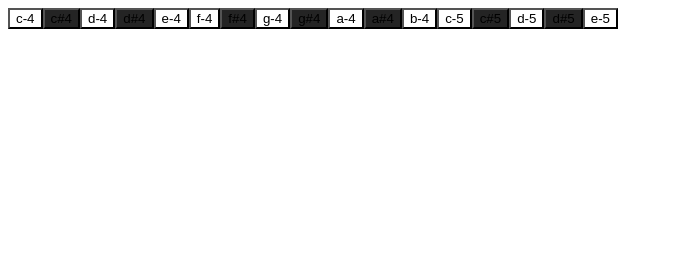
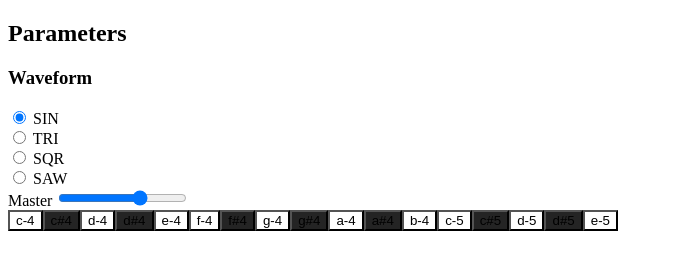
Before and after one commit to wendellduos/mistful-synth, a plain HTML site: page index.html in a window 1280 px wide. Shown: the whole page, without its empty margins (0-673 px from the left). Drawn offline with Linux system fonts and the light colour scheme.

Commit message:
Update index.html

```diff
--- a/index.html
+++ b/index.html
@@ -5,8 +5,68 @@
     <meta name="viewport" content="width=device-width, initial-scale=1.0" />
     <title>Wistful - Synth</title>
     <link rel="stylesheet" href="style.css" />
+    <link rel="preconnect" href="https://fonts.googleapis.com" />
+    <link rel="preconnect" href="https://fonts.gstatic.com" crossorigin />
+    <link
+      href="https://fonts.googleapis.com/css2?family=Montserrat:ital,wght@0,300;0,400;0,600;1,400&family=Young+Serif&display=swap"
+      rel="stylesheet"
+    />
   </head>
   <body>
+    <main>
+      <section id="parameters">
+        <h2>Parameters</h2>
+        <div id="waveform-container">
+          <h3 class="section-param-title">Waveform</h3>
+          <div id="input-container">
+            <div class="label-align">
+              <input
+                type="radio"
+                name="waveform"
+                id="sine"
+                value="sine"
+                checked
+              />
+              <label for="sine">SIN</label>
+            </div>
+            <div class="label-align">
+              <input
+                type="radio"
+                name="waveform"
+                id="triangle"
+                value="triangle"
+              />
+              <label for="triangle">TRI</label>
+            </div>
+            <div class="label-align">
+              <input type="radio" name="waveform" id="square" value="square" />
+              <label for="square">SQR</label>
+            </div>
+            <div class="label-align">
+              <input
+                type="radio"
+                name="waveform"
+                id="sawtooth"
+                value="sawtooth"
+              />
+              <label for="sawtooth">SAW</label>
+            </div>
+          </div>
+        </div>
+        <div class="label-align">
+          <label class="section-param-title" for="master-volume">Master</label>
+          <input
+            type="range"
+            orient="vertical"
+            id="master-volume"
+            min="0"
+            max="1"
+            step="0.01"
+            value="0.65"
+          />
+        </div>
+      </section>
+    </main>
     <div id="keyboard-keys"></div>
     <script src="script.js"></script>
   </body>
```
